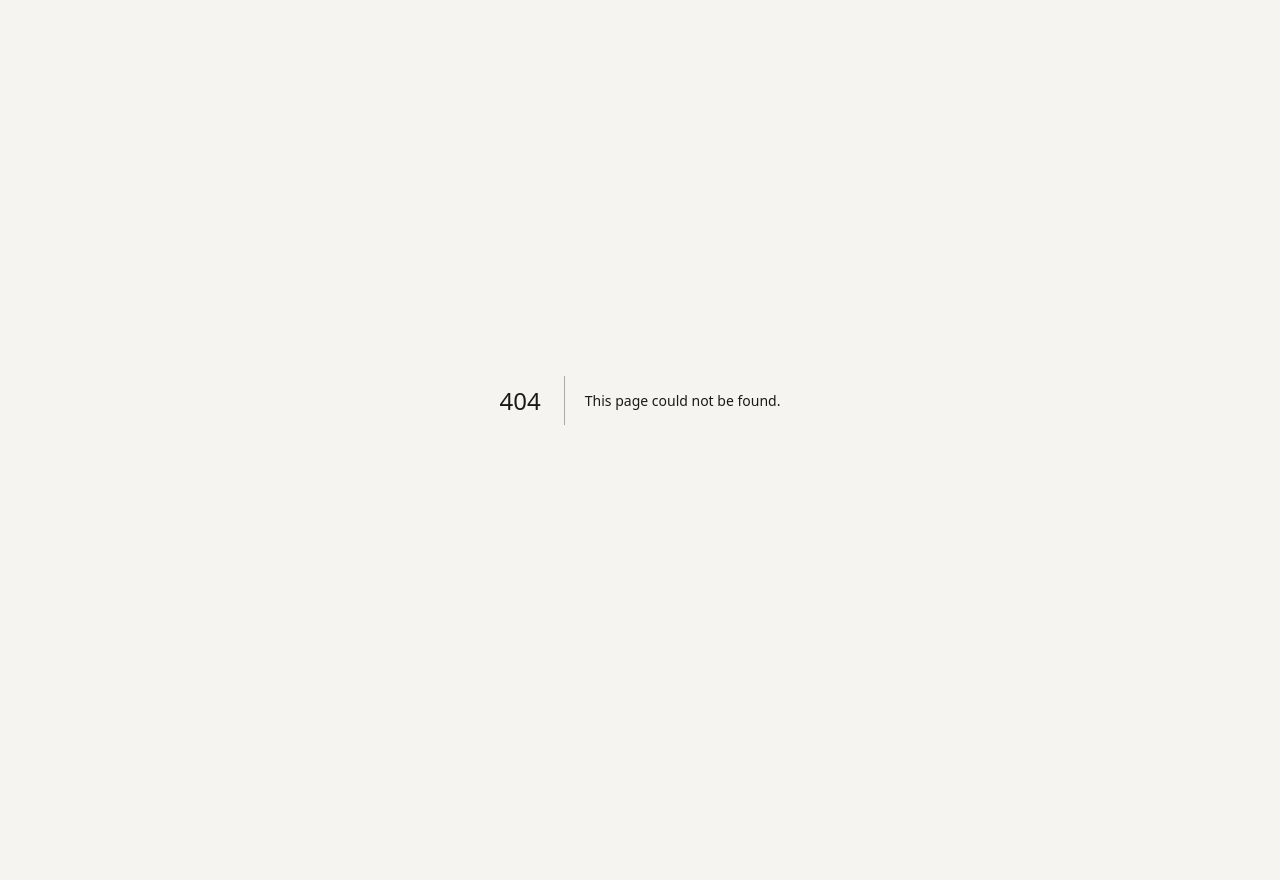
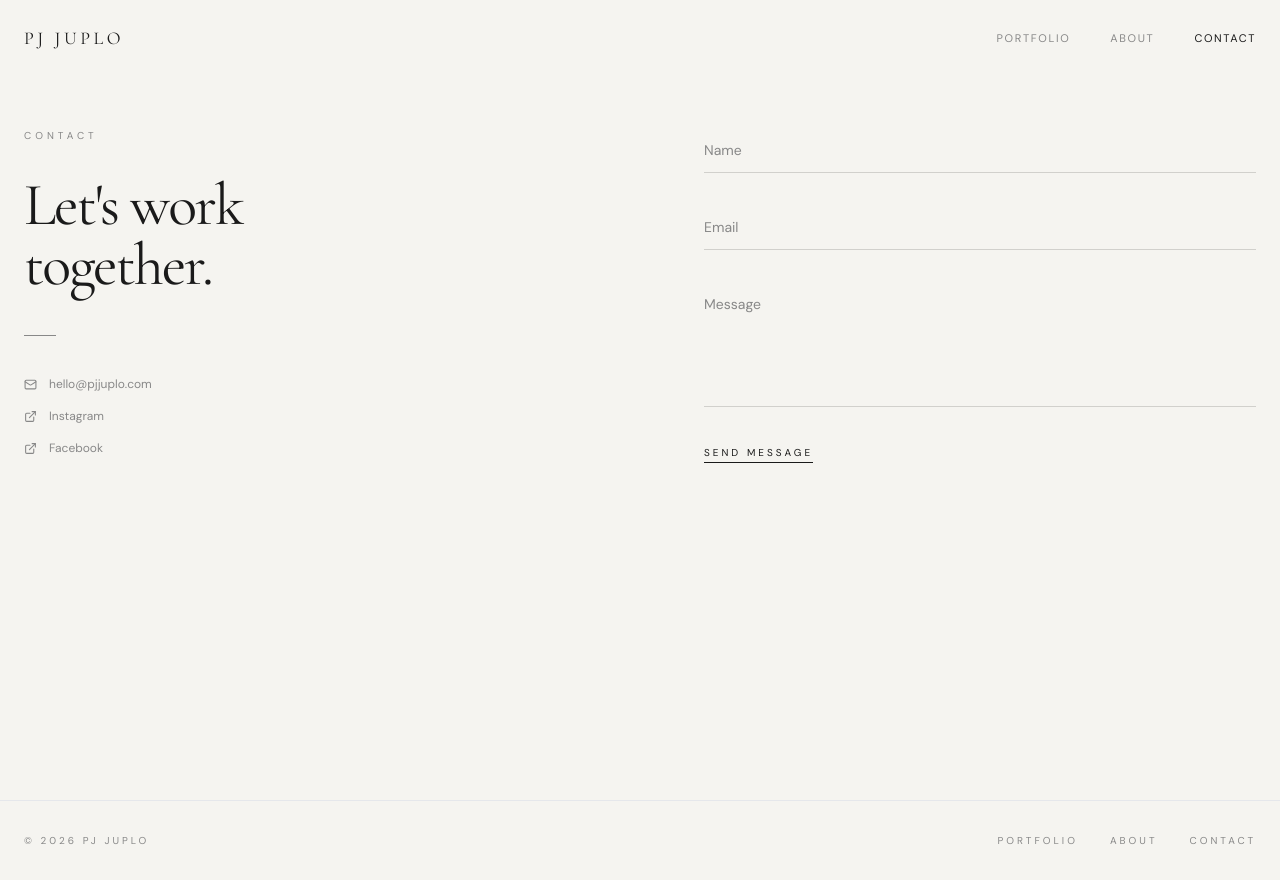
Before and after one commit to diesektfuture777/pj-juplo-portfolio, a Next.js app: page /contact in a window 1280 px wide. Before the commit this address had no page. Before the commit the page ends 800 px from the top, so only its background shows below. Built offline with nearby package versions, Linux system fonts and the light colour scheme.

Commit message:
feat: add contact page, form with validation, and API route

```diff
--- /dev/null
+++ b/app/(site)/contact/page.jsx
@@ -0,0 +1,61 @@
+// app/(site)/contact/page.jsx
+import { Mail, ExternalLink } from 'lucide-react'
+import ContactForm from '@/components/ContactForm'
+import { mockSettings } from '@/data/mockSite'
+
+export const metadata = { title: 'Contact — PJ Juplo' }
+
+export default function ContactPage() {
+  const { email, instagram, facebook } = mockSettings
+  return (
+    <main className="min-h-screen bg-bg">
+      <div className="max-w-7xl mx-auto px-6 pt-32 pb-24">
+        <div className="grid grid-cols-1 md:grid-cols-2 gap-16 md:gap-32">
+          <div>
+            <p className="font-body text-[10px] tracking-[4px] text-muted uppercase mb-8">
+              Contact
+            </p>
+            <h1 className="font-display text-5xl md:text-6xl text-ink tracking-[-2px] leading-tight mb-10">
+              Let&apos;s work<br />together.
+            </h1>
+            <div className="w-8 h-px bg-muted mb-10" />
+            <div className="space-y-4">
+              <a
+                href={`mailto:${email}`}
+                className="flex items-center gap-3 font-body text-xs text-muted hover:text-ink transition-colors"
+              >
+                <Mail size={13} />
+                {email}
+              </a>
+              {instagram && (
+                <a
+                  href={instagram}
+                  target="_blank"
+                  rel="noopener noreferrer"
+                  className="flex items-center gap-3 font-body text-xs text-muted hover:text-ink transition-colors"
+                >
+                  <ExternalLink size={13} />
+                  Instagram
+                </a>
+              )}
+              {facebook && (
+                <a
+                  href={facebook}
+                  target="_blank"
+                  rel="noopener noreferrer"
+                  className="flex items-center gap-3 font-body text-xs text-muted hover:text-ink transition-colors"
+                >
+                  <ExternalLink size={13} />
+                  Facebook
+                </a>
+              )}
+            </div>
+          </div>
+          <div>
+            <ContactForm />
+          </div>
+        </div>
+      </div>
+    </main>
+  )
+}
--- /dev/null
+++ b/app/api/contact/route.js
@@ -0,0 +1,39 @@
+// app/api/contact/route.js
+export async function POST(request) {
+  try {
+    const body = await request.json()
+    const { name, email, message } = body
+
+    if (!name?.trim() || !email?.trim() || !message?.trim()) {
+      return Response.json({ error: 'Missing fields' }, { status: 400 })
+    }
+
+    const apiKey = process.env.RESEND_API_KEY
+
+    if (!apiKey) {
+      // Resend not configured yet — log submission so nothing is lost in dev
+      console.log('[Contact Form — no RESEND_API_KEY]', { name, email, message })
+      return Response.json({ ok: true })
+    }
+
+    const { Resend } = await import('resend')
+    const resend = new Resend(apiKey)
+
+    const { error } = await resend.emails.send({
+      from: process.env.RESEND_FROM_EMAIL || 'onboarding@resend.dev',
+      to: process.env.RESEND_TO_EMAIL || email,
+      subject: `Portfolio inquiry from ${name}`,
+      text: `From: ${name} <${email}>\n\n${message}`,
+    })
+
+    if (error) {
+      console.error('[Contact API] Resend error:', error)
+      return Response.json({ error: 'Email failed' }, { status: 500 })
+    }
+
+    return Response.json({ ok: true })
+  } catch (err) {
+    console.error('[Contact API]', err)
+    return Response.json({ error: 'Internal error' }, { status: 500 })
+  }
+}
--- /dev/null
+++ b/components/ContactForm.jsx
@@ -0,0 +1,94 @@
+// components/ContactForm.jsx
+'use client'
+import { useState } from 'react'
+
+const initialForm = { name: '', email: '', message: '' }
+
+function validate(form) {
+  const errors = {}
+  if (!form.name.trim()) errors.name = 'Name is required'
+  if (!form.email.trim()) errors.email = 'Email is required'
+  else if (!/\S+@\S+\.\S+/.test(form.email)) errors.email = 'Enter a valid email'
+  if (!form.message.trim()) errors.message = 'Message is required'
+  return errors
+}
+
+export default function ContactForm() {
+  const [form, setForm] = useState(initialForm)
+  const [errors, setErrors] = useState({})
+  const [status, setStatus] = useState('idle') // idle | sending | success | error
+
+  async function handleSubmit(e) {
+    e.preventDefault()
+    const errs = validate(form)
+    if (Object.keys(errs).length) { setErrors(errs); return }
+    setErrors({})
+    setStatus('sending')
+    try {
+      const res = await fetch('/api/contact', {
+        method: 'POST',
+        headers: { 'Content-Type': 'application/json' },
+        body: JSON.stringify(form),
+      })
+      if (!res.ok) throw new Error('Failed')
+      setStatus('success')
+      setForm(initialForm)
+    } catch {
+      setStatus('error')
+    }
+  }
+
+  const fieldClass = 'w-full bg-transparent border-b border-black/15 py-3 font-body text-sm text-ink placeholder-muted focus:outline-none focus:border-ink transition-colors duration-200'
+
+  return (
+    <form onSubmit={handleSubmit} noValidate className="space-y-8">
+      <div>
+        <input
+          type="text"
+          placeholder="Name"
+          value={form.name}
+          onChange={e => setForm(f => ({ ...f, name: e.target.value }))}
+          className={fieldClass}
+        />
+        {errors.name && <p className="text-[10px] text-red-500 mt-1">{errors.name}</p>}
+      </div>
+      <div>
+        <input
+          type="email"
+          placeholder="Email"
+          value={form.email}
+          onChange={e => setForm(f => ({ ...f, email: e.target.value }))}
+          className={fieldClass}
+        />
+        {errors.email && <p className="text-[10px] text-red-500 mt-1">{errors.email}</p>}
+      </div>
+      <div>
+        <textarea
+          placeholder="Message"
+          rows={5}
+          value={form.message}
+          onChange={e => setForm(f => ({ ...f, message: e.target.value }))}
+          className={`${fieldClass} resize-none`}
+        />
+        {errors.message && <p className="text-[10px] text-red-500 mt-1">{errors.message}</p>}
+      </div>
+      <button
+        type="submit"
+        disabled={status === 'sending'}
+        className="font-body text-[10px] tracking-[3px] text-ink uppercase border-b border-ink pb-0.5 hover:text-accent hover:border-accent transition-colors duration-200 disabled:opacity-40"
+      >
+        {status === 'sending' ? 'Sending...' : 'Send Message'}
+      </button>
+      {status === 'success' && (
+        <p className="font-body text-xs text-green-700 tracking-wide">
+          Message sent — I&apos;ll be in touch.
+        </p>
+      )}
+      {status === 'error' && (
+        <p className="font-body text-xs text-red-500 tracking-wide">
+          Something went wrong. Please try again.
+        </p>
+      )}
+    </form>
+  )
+}
```
Also changed, not shown: jest.setup.js (+26 -0 lines), 2 other files (tests, documents, lock files or other folders).
